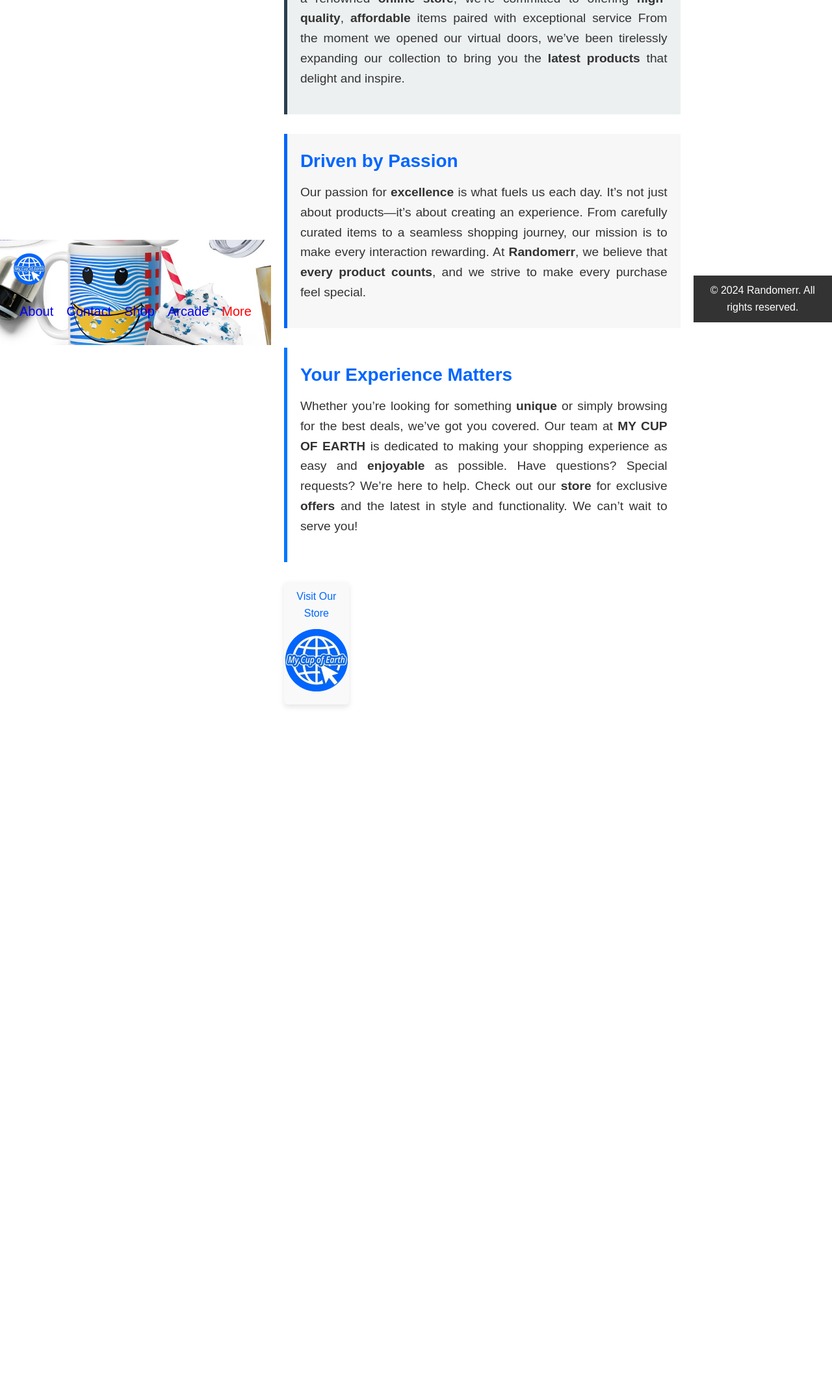
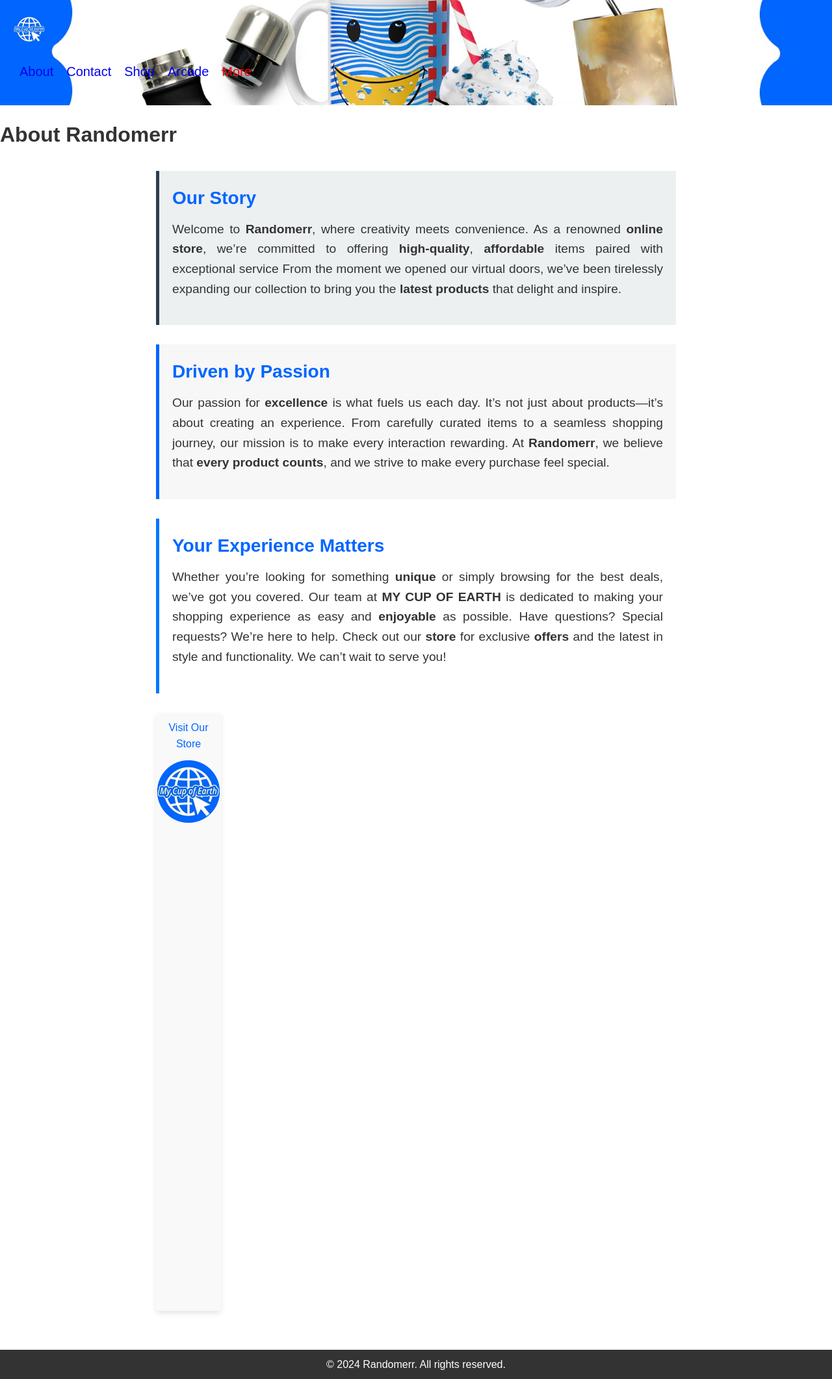
Before and after one commit to m-cochran/Randomerr, a Jekyll site: the page built from about.md, in a window 1280 px wide. Shown: the whole page at 65% size. Built offline with Jekyll 4.4.1, drawn with Linux system fonts in a browser that asks for light colours; before the commit the page ends 1124 px from its top, so only the background shows below that; some of the changed lines change nothing that is shown.

Commit message:
Update about.md

```diff
--- a/about.md
+++ b/about.md
@@ -92,16 +92,12 @@
 }
 
 
-    body {
-      display: flex;
-      justify-content: center; /* Center horizontally */
-      align-items: center;     /* Center vertically */
-      height: 100vh;          /* Full height of the viewport */
-      margin: 0;              /* Remove default margin */
-    }
 
 .btn {
   display: block;          /* Make the link a block element */
+  justify-content: center;
+  height: 100vh;
+  margin: 0;
   text-align: center;     /* Center text inside the button */
   text-decoration: none;   /* Remove underline from link */
   color: #333;             /* Text color */
```
